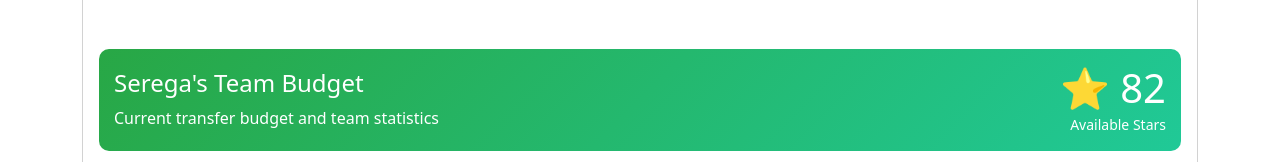
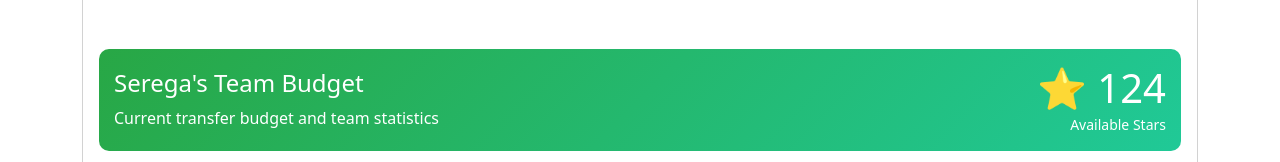
Before and after one commit to Vane1013/Football-Transfers, a plain HTML site: page Serega.html in a window 1280 px wide. Shown: the part 262-424 px from the top of the page. Drawn offline with nearby package versions, Linux system fonts and the light colour scheme.

Commit message:
Serega.html

```diff
--- a/Serega.html
+++ b/Serega.html
@@ -340,7 +340,7 @@
                             <p class="mb-0">Current transfer budget and team statistics</p>
                         </div>
                         <div class="col-md-4 text-end">
-                            <div class="h1 mb-0">⭐ 82</div>
+                            <div class="h1 mb-0">⭐ 124</div>
                             <small>Available Stars</small>
                         </div>
                     </div>
```
